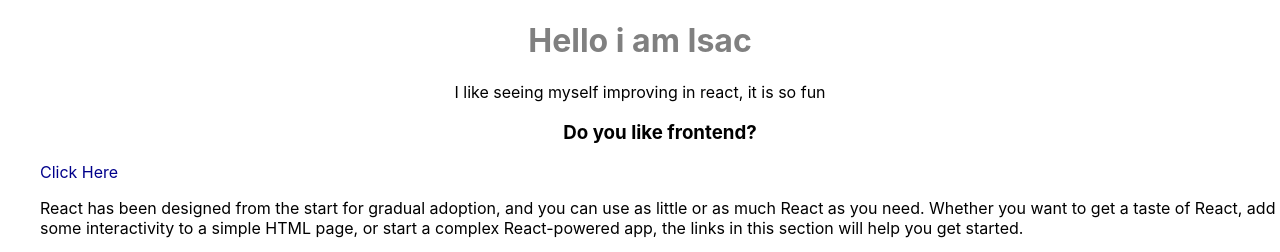
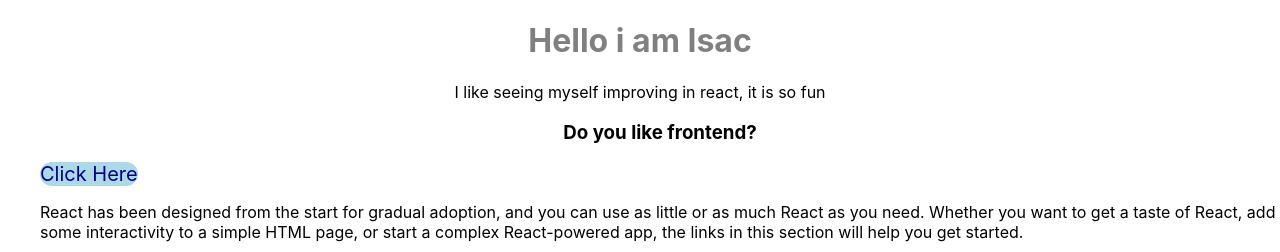
Before and after one commit to IsacHolstad/react-101, a React (Create React App) app: page / in a window 1280 px wide. Shown: the top 252 px of the page. Built offline with nearby package versions, Linux system fonts and the light colour scheme.

Commit message:
button styling for a href

```diff
--- a/src/App.css
+++ b/src/App.css
@@ -32,6 +32,15 @@ button {
 h4 {
     text-align: center;
     font-size: 32px;
+}
+
+.aHrefButton {
+    background-color: lightblue;
+    object-fit: contain;
+    width: 120px;
+    border-radius: 20px;
+    font-size: 20px;
+    height: 35px;
 }
 
 .h2ProfileHeading {
--- a/src/components/Content.js
+++ b/src/components/Content.js
@@ -10,7 +10,7 @@ function Content(props) {
         <div>
             <ul>
                 <h3>Do you like frontend?</h3>
-                <a style={buttonStyling} href={"https://parade.com/.image/t_share/MTkwNTgxMTA1NDAxOTk2NDEz/laughing-horse.jpg"}>Click
+                <a style={buttonStyling} className="aHrefButton" href={"https://parade.com/.image/t_share/MTkwNTgxMTA1NDAxOTk2NDEz/laughing-horse.jpg"}>Click
                     Here</a>
                 <p>React has been designed from the start for gradual adoption, and you can use as little or as much
                     React as you need. Whether you want to get a taste of React, add some interactivity to a simple HTML
```
